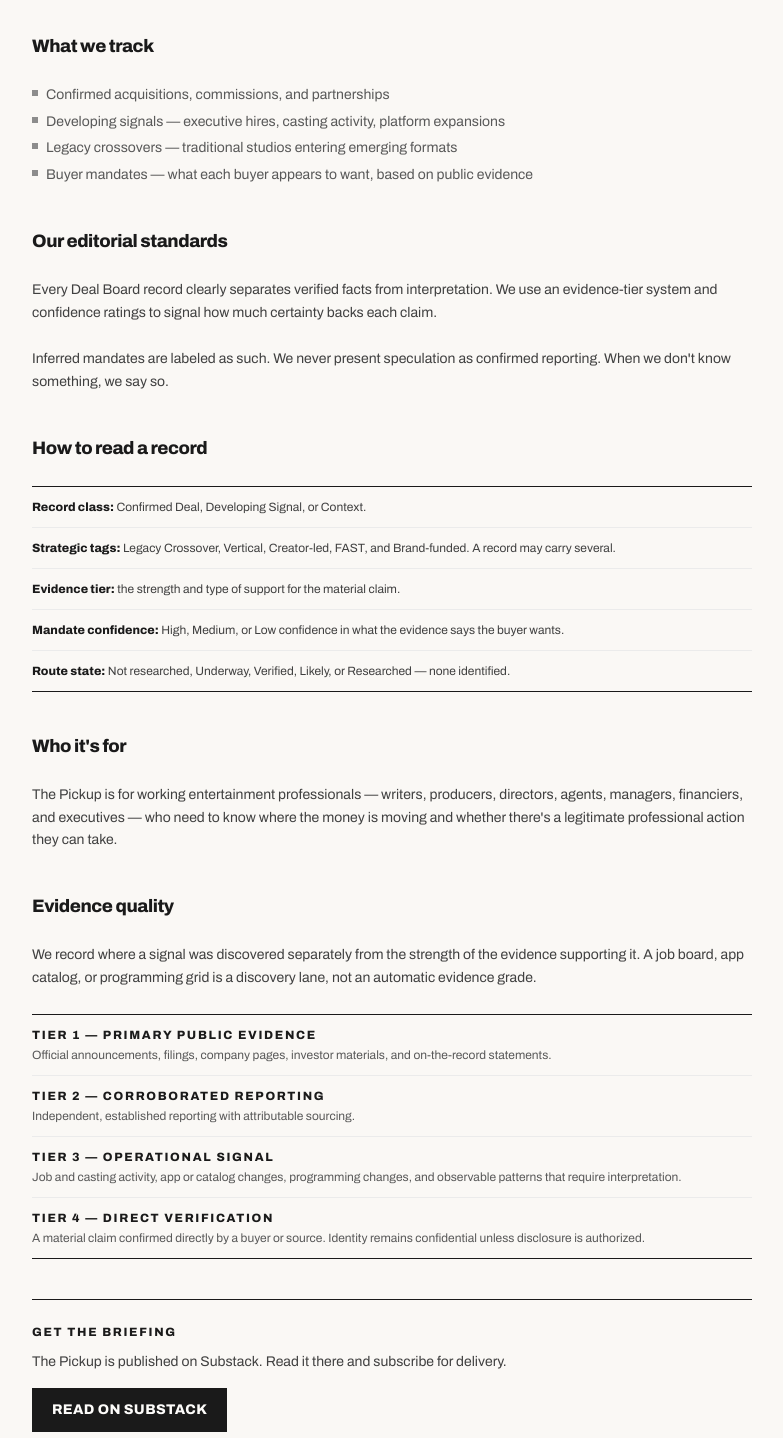
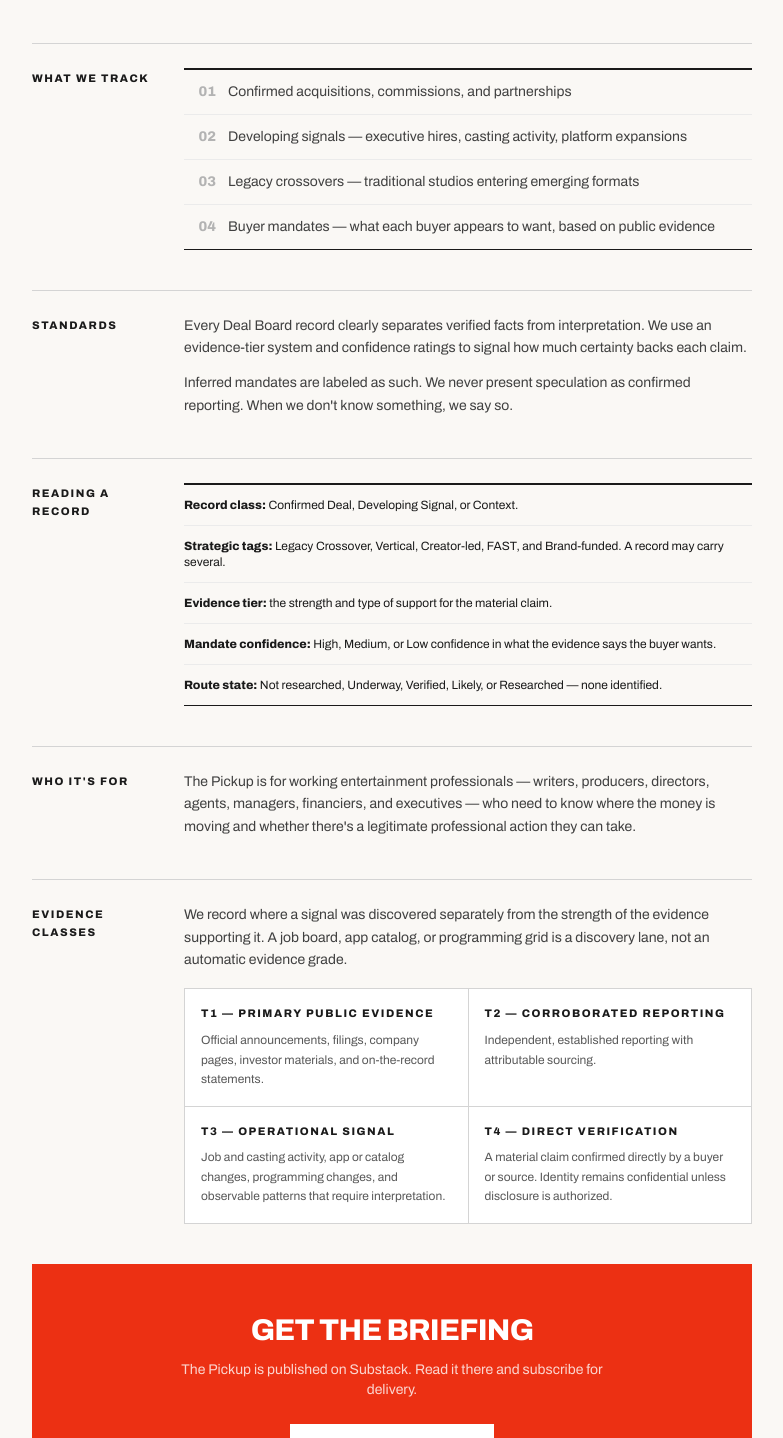
Before and after one commit to illsaid/dealboard, a React (Vite) app: page /about in a window 1280 px wide. Shown: the part 350-1788 px from the top of the page, without its empty margins (248-1031 px from the left). Built offline with nearby package versions, Linux system fonts and the light colour scheme; no server answers; the database is empty.

Commit message:
Updated AboutPage.tsx

```diff
--- a/src/pages/AboutPage.tsx
+++ b/src/pages/AboutPage.tsx
@@ -7,7 +7,10 @@ export function AboutPage() {
         <p className="text-sm text-ink-600 mt-2">The scoreboard for who's buying entertainment now.</p>
       </header>
 
-      <section className="space-y-6 text-sm text-ink-700 leading-relaxed mb-10">
+      {/* What We Do — label-column section */}
+      <section className="mb-10 grid grid-cols-1 sm:grid-cols-[8rem_1fr] gap-x-6 gap-y-4">
+        <p className="text-[11px] font-bold text-ink-900 uppercase tracking-[0.14em] pt-0.5">What we do</p>
+        <div className="text-sm text-ink-700 leading-relaxed space-y-3">
           <p>
             The Pickup tracks emerging buyers and new forms of entertainment financing. We focus on
             the companies and platforms that are actively writing checks — and what they are buying.
@@ -17,16 +20,36 @@ export function AboutPage() {
             FAST channels, digital platforms, new production and distribution models, and legacy studios
             entering these emerging areas.
           </p>
+        </div>
+      </section>
 
-        <h2 className="text-lg font-bold text-ink-900 pt-4">What we track</h2>
-        <ul className="space-y-1 text-ink-600">
-          <li className="flex items-start gap-2"><span className="shrink-0 mt-1.5 w-1.5 h-1.5 bg-ink-400"></span>Confirmed acquisitions, commissions, and partnerships</li>
-          <li className="flex items-start gap-2"><span className="shrink-0 mt-1.5 w-1.5 h-1.5 bg-ink-400"></span>Developing signals — executive hires, casting activity, platform expansions</li>
-          <li className="flex items-start gap-2"><span className="shrink-0 mt-1.5 w-1.5 h-1.5 bg-ink-400"></span>Legacy crossovers — traditional studios entering emerging formats</li>
-          <li className="flex items-start gap-2"><span className="shrink-0 mt-1.5 w-1.5 h-1.5 bg-ink-400"></span>Buyer mandates — what each buyer appears to want, based on public evidence</li>
-        </ul>
+      {/* What We Track — label-column + numbered rows */}
+      <section className="mb-10 grid grid-cols-1 sm:grid-cols-[8rem_1fr] gap-x-6 gap-y-4 border-t border-ink-200 pt-6">
+        <p className="text-[11px] font-bold text-ink-900 uppercase tracking-[0.14em] pt-0.5">What we track</p>
+        <div className="border-t-2 border-b border-ink-900 divide-y divide-ink-100">
+          <div className="py-3 grid grid-cols-[2rem_1fr] gap-3">
+            <span className="text-sm font-bold text-ink-300 font-display text-right">01</span>
+            <span className="text-sm text-ink-700">Confirmed acquisitions, commissions, and partnerships</span>
+          </div>
+          <div className="py-3 grid grid-cols-[2rem_1fr] gap-3">
+            <span className="text-sm font-bold text-ink-300 font-display text-right">02</span>
+            <span className="text-sm text-ink-700">Developing signals — executive hires, casting activity, platform expansions</span>
+          </div>
+          <div className="py-3 grid grid-cols-[2rem_1fr] gap-3">
+            <span className="text-sm font-bold text-ink-300 font-display text-right">03</span>
+            <span className="text-sm text-ink-700">Legacy crossovers — traditional studios entering emerging formats</span>
+          </div>
+          <div className="py-3 grid grid-cols-[2rem_1fr] gap-3">
+            <span className="text-sm font-bold text-ink-300 font-display text-right">04</span>
+            <span className="text-sm text-ink-700">Buyer mandates — what each buyer appears to want, based on public evidence</span>
+          </div>
+        </div>
+      </section>
 
-        <h2 className="text-lg font-bold text-ink-900 pt-4">Our editorial standards</h2>
+      {/* Editorial Standards — label-column */}
+      <section className="mb-10 grid grid-cols-1 sm:grid-cols-[8rem_1fr] gap-x-6 gap-y-4 border-t border-ink-200 pt-6">
+        <p className="text-[11px] font-bold text-ink-900 uppercase tracking-[0.14em] pt-0.5">Standards</p>
+        <div className="text-sm text-ink-700 leading-relaxed space-y-3">
           <p>
             Every Deal Board record clearly separates verified facts from interpretation. We use an
             evidence-tier system and confidence ratings to signal how much certainty backs each claim.
@@ -35,55 +58,72 @@ export function AboutPage() {
             Inferred mandates are labeled as such. We never present speculation as confirmed reporting.
             When we don't know something, we say so.
           </p>
+        </div>
+      </section>
 
-        <h2 className="text-lg font-bold text-ink-900 pt-4">How to read a record</h2>
-        <div className="border-t border-b border-ink-900 divide-y divide-ink-100 text-xs">
+      {/* How to Read a Record — label-column */}
+      <section className="mb-10 grid grid-cols-1 sm:grid-cols-[8rem_1fr] gap-x-6 gap-y-4 border-t border-ink-200 pt-6">
+        <p className="text-[11px] font-bold text-ink-900 uppercase tracking-[0.14em] pt-0.5">Reading a record</p>
+        <div className="border-t-2 border-b border-ink-900 divide-y divide-ink-100 text-xs">
           <p className="py-3"><span className="font-bold text-ink-900">Record class:</span> Confirmed Deal, Developing Signal, or Context.</p>
           <p className="py-3"><span className="font-bold text-ink-900">Strategic tags:</span> Legacy Crossover, Vertical, Creator-led, FAST, and Brand-funded. A record may carry several.</p>
           <p className="py-3"><span className="font-bold text-ink-900">Evidence tier:</span> the strength and type of support for the material claim.</p>
           <p className="py-3"><span className="font-bold text-ink-900">Mandate confidence:</span> High, Medium, or Low confidence in what the evidence says the buyer wants.</p>
           <p className="py-3"><span className="font-bold text-ink-900">Route state:</span> Not researched, Underway, Verified, Likely, or Researched — none identified.</p>
         </div>
+      </section>
 
-        <h2 className="text-lg font-bold text-ink-900 pt-4">Who it's for</h2>
-        <p>
+      {/* Who It's For — label-column */}
+      <section className="mb-10 grid grid-cols-1 sm:grid-cols-[8rem_1fr] gap-x-6 gap-y-4 border-t border-ink-200 pt-6">
+        <p className="text-[11px] font-bold text-ink-900 uppercase tracking-[0.14em] pt-0.5">Who it's for</p>
+        <p className="text-sm text-ink-700 leading-relaxed">
           The Pickup is for working entertainment professionals — writers, producers, directors,
           agents, managers, financiers, and executives — who need to know where the money is moving
           and whether there's a legitimate professional action they can take.
         </p>
+      </section>
 
-        <h2 className="text-lg font-bold text-ink-900 pt-4">Evidence quality</h2>
-        <p>
+      {/* Evidence Classes — label-column + 2x2 grid */}
+      <section className="mb-10 grid grid-cols-1 sm:grid-cols-[8rem_1fr] gap-x-6 gap-y-4 border-t border-ink-200 pt-6">
+        <p className="text-[11px] font-bold text-ink-900 uppercase tracking-[0.14em] pt-0.5">Evidence classes</p>
+        <div>
+          <p className="text-sm text-ink-700 leading-relaxed mb-4">
             We record where a signal was discovered separately from the strength of the evidence supporting it. A job board, app catalog, or programming grid is a discovery lane, not an automatic evidence grade.
           </p>
-        <div className="border-t border-b border-ink-900 divide-y divide-ink-100">
-          <div className="py-3">
-            <p className="font-bold text-ink-900 text-xs uppercase tracking-[0.14em] mb-1">Tier 1 — Primary public evidence</p>
-            <p className="text-xs text-ink-600">Official announcements, filings, company pages, investor materials, and on-the-record statements.</p>
+          <div className="grid grid-cols-1 sm:grid-cols-2 gap-px bg-ink-200 border border-ink-200">
+            <div className="bg-white p-4">
+              <p className="text-[11px] font-bold text-ink-900 uppercase tracking-[0.14em] mb-2">T1 — Primary public evidence</p>
+              <p className="text-xs text-ink-600 leading-relaxed">Official announcements, filings, company pages, investor materials, and on-the-record statements.</p>
             </div>
-          <div className="py-3">
-            <p className="font-bold text-ink-900 text-xs uppercase tracking-[0.14em] mb-1">Tier 2 — Corroborated reporting</p>
-            <p className="text-xs text-ink-600">Independent, established reporting with attributable sourcing.</p>
+            <div className="bg-white p-4">
+              <p className="text-[11px] font-bold text-ink-900 uppercase tracking-[0.14em] mb-2">T2 — Corroborated reporting</p>
+              <p className="text-xs text-ink-600 leading-relaxed">Independent, established reporting with attributable sourcing.</p>
             </div>
-          <div className="py-3">
-            <p className="font-bold text-ink-900 text-xs uppercase tracking-[0.14em] mb-1">Tier 3 — Operational signal</p>
-            <p className="text-xs text-ink-600">Job and casting activity, app or catalog changes, programming changes, and observable patterns that require interpretation.</p>
+            <div className="bg-white p-4">
+              <p className="text-[11px] font-bold text-ink-900 uppercase tracking-[0.14em] mb-2">T3 — Operational signal</p>
+              <p className="text-xs text-ink-600 leading-relaxed">Job and casting activity, app or catalog changes, programming changes, and observable patterns that require interpretation.</p>
             </div>
-          <div className="py-3">
-            <p className="font-bold text-ink-900 text-xs uppercase tracking-[0.14em] mb-1">Tier 4 — Direct verification</p>
-            <p className="text-xs text-ink-600">A material claim confirmed directly by a buyer or source. Identity remains confidential unless disclosure is authorized.</p>
+            <div className="bg-white p-4">
+              <p className="text-[11px] font-bold text-ink-900 uppercase tracking-[0.14em] mb-2">T4 — Direct verification</p>
+              <p className="text-xs text-ink-600 leading-relaxed">A material claim confirmed directly by a buyer or source. Identity remains confidential unless disclosure is authorized.</p>
+            </div>
           </div>
         </div>
       </section>
 
-      <section className="border-t border-ink-900 pt-6">
-        <p className="text-xs font-bold text-ink-900 uppercase tracking-[0.14em] mb-3">Get the briefing</p>
-        <p className="text-sm text-ink-700 mb-4">The Pickup is published on Substack. Read it there and subscribe for delivery.</p>
+      {/* Red poster CTA block */}
+      <section className="bg-signal px-6 py-10 sm:px-10 sm:py-12 text-center">
+        <h2 className="text-2xl sm:text-3xl font-extrabold text-white font-display uppercase tracking-tight leading-tight mb-3">
+          Get the briefing
+        </h2>
+        <p className="text-sm text-white/80 mb-6 max-w-md mx-auto">
+          The Pickup is published on Substack. Read it there and subscribe for delivery.
+        </p>
         <a
           href="https://thepickupco.substack.com/"
           target="_blank"
           rel="noopener noreferrer"
-          className="inline-flex items-center gap-2 px-5 py-3 text-sm font-bold uppercase tracking-wide bg-ink-900 text-cream-50 hover:bg-inkred transition-colors"
+          className="inline-flex items-center gap-2 px-6 py-3 text-sm font-bold uppercase tracking-wide bg-white text-ink-900 hover:bg-cream-100 transition-colors"
         >
           Read on Substack
         </a>
--- a/src/pages/BuyerDetailPage.tsx
+++ b/src/pages/BuyerDetailPage.tsx
@@ -2,7 +2,42 @@ import { useParams, Link } from 'react-router-dom';
 import { ArrowLeft, HelpCircle, Lock, ArrowRight } from 'lucide-react';
 import { useBuyerById, useRecordsForBuyer } from '../data/useDataService';
 import { pluralize } from '../data/service';
-import { BuyerTypeBadge, ConfidenceBadge, FormatBadge, RecordClassBadge } from '../components/Badges';
+import { BuyerTypeBadge, FormatBadge, RecordClassBadge } from '../components/Badges';
+import type { Confidence } from '../data/types';
+
+function formatVerifiedDate(dateStr: string): string {
+  if (!dateStr) return '\u2014';
+  const d = new Date(dateStr + 'T00:00:00');
+  const day = d.getDate();
+  const month = d.toLocaleDateString('en-US', { month: 'short' }).toUpperCase();
+  const year = String(d.getFullYear()).slice(2);
+  return `${day} ${month} ${year}`;
+}
+
+function ConfidenceMark({ confidence }: { confidence: Confidence }) {
+  if (confidence === 'high') {
+    return (
+      <span className="inline-flex items-center gap-1.5">
+        <span className="w-2.5 h-2.5 bg-signal"></span>
+        <span className="text-xs font-semibold text-inkred">High</span>
+      </span>
+    );
+  }
+  if (confidence === 'medium') {
+    return (
+      <span className="inline-flex items-center gap-1.5">
+        <span className="w-2.5 h-2.5 border border-ink-400"></span>
+        <span className="text-xs font-semibold text-ink-500">Medium</span>
+      </span>
+    );
+  }
+  return (
+    <span className="inline-flex items-center gap-1.5">
+      <span className="w-2.5 h-2.5 border border-ink-300"></span>
+      <span className="text-xs text-ink-400">Low</span>
+    </span>
+  );
+}
 
 export function BuyerDetailPage() {
   const { id } = useParams<{ id: string }>();
@@ -19,6 +54,7 @@ export function BuyerDetailPage() {
   }
 
   const buyerRecords = records;
+  const hasActivity = buyer.recentActivity || buyer.activityTimeline.length > 0;
 
   return (
     <div className="max-w-3xl mx-auto px-4 sm:px-6 py-8">
@@ -40,7 +76,14 @@ export function BuyerDetailPage() {
               {buyer.primaryFormats.map(f => <FormatBadge key={f} format={f} />)}
             </div>
           </div>
-          <ConfidenceBadge confidence={buyer.mandateConfidence} />
+        </div>
+        {/* Confidence + facts strip */}
+        <div className="flex flex-wrap items-center gap-x-4 gap-y-2 mt-4 py-3 border-t border-b border-ink-200 text-xs text-ink-500">
+          <ConfidenceMark confidence={buyer.mandateConfidence} />
+          <span className="text-ink-300">|</span>
+          <span><span className="font-semibold text-ink-700">{buyerRecords.length}</span> {pluralize(buyerRecords.length, 'record')}</span>
+          <span className="text-ink-300">|</span>
+          <span>Verified {formatVerifiedDate(buyer.lastVerified)}</span>
         </div>
         <p className="text-sm text-ink-700 mt-4 leading-relaxed">{buyer.description}</p>
       </header>
@@ -64,7 +107,7 @@ export function BuyerDetailPage() {
             </div>
           </div>
           <p className="text-xs text-ink-400 mt-3 pt-3 border-t border-ink-200">
-            Last buyer verification: {buyer.lastVerified}
+            Last buyer verification: {formatVerifiedDate(buyer.lastVerified)}
           </p>
         </div>
       </section>
@@ -89,19 +132,23 @@ export function BuyerDetailPage() {
         <p className="text-xs text-ink-400 mt-3 italic">Mandate inferred from public evidence. Not a confirmed commissioning brief.</p>
       </section>
 
-      {/* Recent Activity */}
+      {/* Recent Activity — hidden when no content */}
+      {hasActivity && (
         <section className="mb-8 border-t border-ink-200 pt-4">
           <h2 className="text-xs font-bold text-ink-900 uppercase tracking-[0.14em] mb-3">Recent Activity</h2>
-        <p className="text-sm text-ink-700 mb-4">{buyer.recentActivity}</p>
+          {buyer.recentActivity && <p className="text-sm text-ink-700 mb-4">{buyer.recentActivity}</p>}
+          {buyer.activityTimeline.length > 0 && (
             <div className="border-t border-b border-ink-200 divide-y divide-ink-100">
               {buyer.activityTimeline.map((item, i) => (
                 <div key={i} className="py-3 flex items-start gap-3">
-              <span className="text-xs text-ink-400 whitespace-nowrap shrink-0 pt-0.5 font-semibold">{item.date}</span>
+                  <span className="text-xs text-ink-400 whitespace-nowrap shrink-0 pt-0.5 font-semibold uppercase">{formatVerifiedDate(item.date)}</span>
                   <span className="text-sm text-ink-700">{item.event}</span>
                 </div>
               ))}
             </div>
+          )}
         </section>
+      )}
 
       {/* Related Records */}
       {buyerRecords.length > 0 && (
@@ -117,12 +164,12 @@ export function BuyerDetailPage() {
                   <span className="text-xs">Subscriber-only record</span>
                 </div>
               ) : (
-                <Link key={r.id} to={`/deals/${r.id}`} className="block py-3 hover:bg-cream-50 transition-colors -mx-2 px-2">
+                <Link key={r.id} to={`/deals/${r.id}`} className="block py-3 hover:bg-cream-50 transition-colors -mx-2 px-2 group">
                   <div className="flex items-center gap-2 mb-1">
                     <RecordClassBadge recordClass={r.recordClass} />
-                    <span className="text-xs text-ink-400">{r.date}</span>
+                    <span className="text-xs text-ink-400 uppercase">{formatVerifiedDate(r.date)}</span>
                   </div>
-                  <p className="text-sm font-medium text-ink-800">{r.headline}</p>
+                  <p className="text-sm font-medium text-ink-800 group-hover:text-inkred transition-colors">{r.headline}</p>
                 </Link>
               )
             ))}
@@ -148,7 +195,7 @@ export function BuyerDetailPage() {
         </section>
       )}
 
-      <div className="border-t border-ink-900 pt-4 text-xs text-ink-400">Last verified: {buyer.lastVerified}</div>
+      <div className="border-t border-ink-900 pt-4 text-xs text-ink-400">Last verified: {formatVerifiedDate(buyer.lastVerified)}</div>
     </div>
   );
 }
--- a/src/pages/BuyersPage.tsx
+++ b/src/pages/BuyersPage.tsx
@@ -9,6 +9,7 @@ import { PrototypeNotice } from '../components/PrototypeNotice';
 import type { BuyerType, Confidence, Buyer } from '../data/types';
 
 function formatVerifiedDate(dateStr: string): string {
+  if (!dateStr) return '\u2014';
   const d = new Date(dateStr + 'T00:00:00');
   const day = d.getDate();
   const month = d.toLocaleDateString('en-US', { month: 'short' }).toUpperCase();
@@ -60,13 +61,23 @@ export function BuyersPage() {
   const recordCountByBuyer = useMemo(() => {
     const counts: Record<string, number> = {};
     for (const r of allRecords) {
-      counts[r.buyerId] = (counts[r.buyerId] || 0) + 1;
-      for (const sid of r.secondaryBuyerIds) {
-        counts[sid] = (counts[sid] || 0) + 1;
+      if (r.buyerId) {
+        counts[r.buyerId] = (counts[r.buyerId] || 0) + 1;
+      }
+      if (r.secondaryBuyerIds) {
+        for (const sid of r.secondaryBuyerIds) {
+          counts[sid] = (counts[sid] || 0) + 1;
+        }
       }
     }
     return counts;
   }, [allRecords]);
+
+  function getRecordCount(buyer: Buyer): number {
+    const computed = recordCountByBuyer[buyer.id] || 0;
+    if (computed > 0) return computed;
+    return buyer.recordIds?.length || 0;
+  }
 
   const filtered = useMemo(() => {
     let results = allBuyers;
@@ -176,14 +187,14 @@ export function BuyersPage() {
           <div></div>
         </div>
         {filtered.map(buyer => (
-          <BuyerDesktopRow key={buyer.id} buyer={buyer} recordCount={recordCountByBuyer[buyer.id] || 0} />
+          <BuyerDesktopRow key={buyer.id} buyer={buyer} recordCount={getRecordCount(buyer)} />
         ))}
       </div>
 
       {/* Mobile ledger */}
       <div className="md:hidden border-t-2 border-b border-ink-900 divide-y divide-ink-100">
         {filtered.map(buyer => (
-          <BuyerMobileRow key={buyer.id} buyer={buyer} recordCount={recordCountByBuyer[buyer.id] || 0} />
+          <BuyerMobileRow key={buyer.id} buyer={buyer} recordCount={getRecordCount(buyer)} />
         ))}
       </div>
     </div>
@@ -234,8 +245,13 @@ function BuyerMobileRow({ buyer, recordCount }: { buyer: Buyer; recordCount: num
       </div>
       <div className="mt-2 text-xs text-ink-600 space-y-1">
         <p><span className="text-ink-400">Mandate:</span> {buyer.currentMandate}</p>
-        <p><span className="text-ink-400">Confidence:</span> <ConfidenceMark confidence={buyer.mandateConfidence} /></p>
-        <p><span className="text-ink-400">Formats:</span> {buyer.primaryFormats.length > 0 ? buyer.primaryFormats.map(f => <FormatBadge key={f} format={f} />) : <span className="text-ink-300">&mdash;</span>}</p>
+        <p className="flex items-center gap-1"><span className="text-ink-400">Confidence:</span> <ConfidenceMark confidence={buyer.mandateConfidence} /></p>
+        <p><span className="text-ink-400">Formats:</span>{' '}
+          {buyer.primaryFormats.length > 0
+            ? buyer.primaryFormats.map((f, i) => <span key={f}>{i > 0 && ', '}<FormatBadge format={f} /></span>)
+            : <span className="text-ink-300">&mdash;</span>
+          }
+        </p>
         <p><span className="text-ink-400">Verified:</span> {formatVerifiedDate(buyer.lastVerified)}</p>
         <p><span className="text-ink-400">Records:</span> {recordCount}</p>
       </div>
```
Lines whose indentation alone changed are shown as unchanged.
